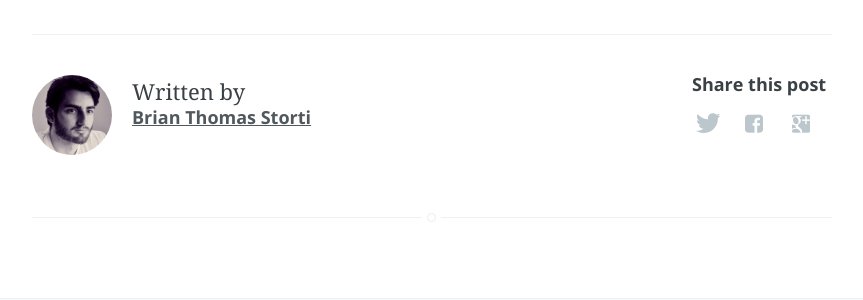
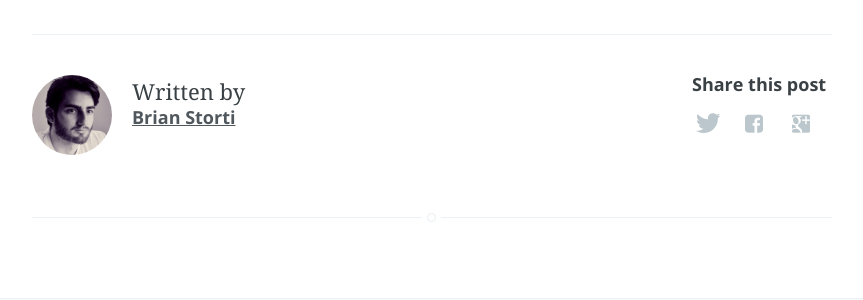
Before and after one commit to brianstorti/brianstorti.github.io, a Jekyll site: the page built from _posts/2015-01-06-the-role-of-a-reverse-proxy-to-protect-your-application-against-slow-clients.md, in a window 1280 px wide and 900 px high, scrolled down 2839 px. Shown: the part 496-796 px from the top of the window, without its empty margins (208-1071 px from the left). Built offline with Jekyll 4.4.1, drawn with Linux system fonts in a browser that asks for light colours; Markdown is read by kramdown in place of the engine named in the settings; a script that is not in the unit is left out; comment, search, counter and statistics services are not loaded.

Commit message:
remove 'Thomas'

```diff
--- a/_layouts/post.html
+++ b/_layouts/post.html
@@ -63,7 +63,7 @@ about: '/about.html'
                   <header> <a href="{{ page.about }}"> <img class="profile" src="/assets/images/profile-small.png" alt="Author's profile picture"></a></header>
                   <article>
                     <!-- Author Name -->
-                    Written by <h4 class="author-name"><a href="{{page.about}}">Brian Thomas Storti</a></h4>
+                    Written by <h4 class="author-name"><a href="{{page.about}}">Brian Storti</a></h4>
                     </article>
                 </section>
             {% endif %}
--- a/index.html
+++ b/index.html
@@ -25,8 +25,8 @@ title: Brian Storti
             <header class="post-header">
                 <h2 class="post-title"><a href="{{ post.url }}">{{ post.title }}</a></h2>
                 <span class="post-meta"><time datetime="{{ post.date | date:"%Y-%m-%d" }}">{{ post.date | date_to_string }}</time> {{!tags prefix="on "}}</span>
+            </header>
 
-            </header>
             <section class="post-excerpt">
                 {% if post.intro %}
                   {{ post.intro }}
```
